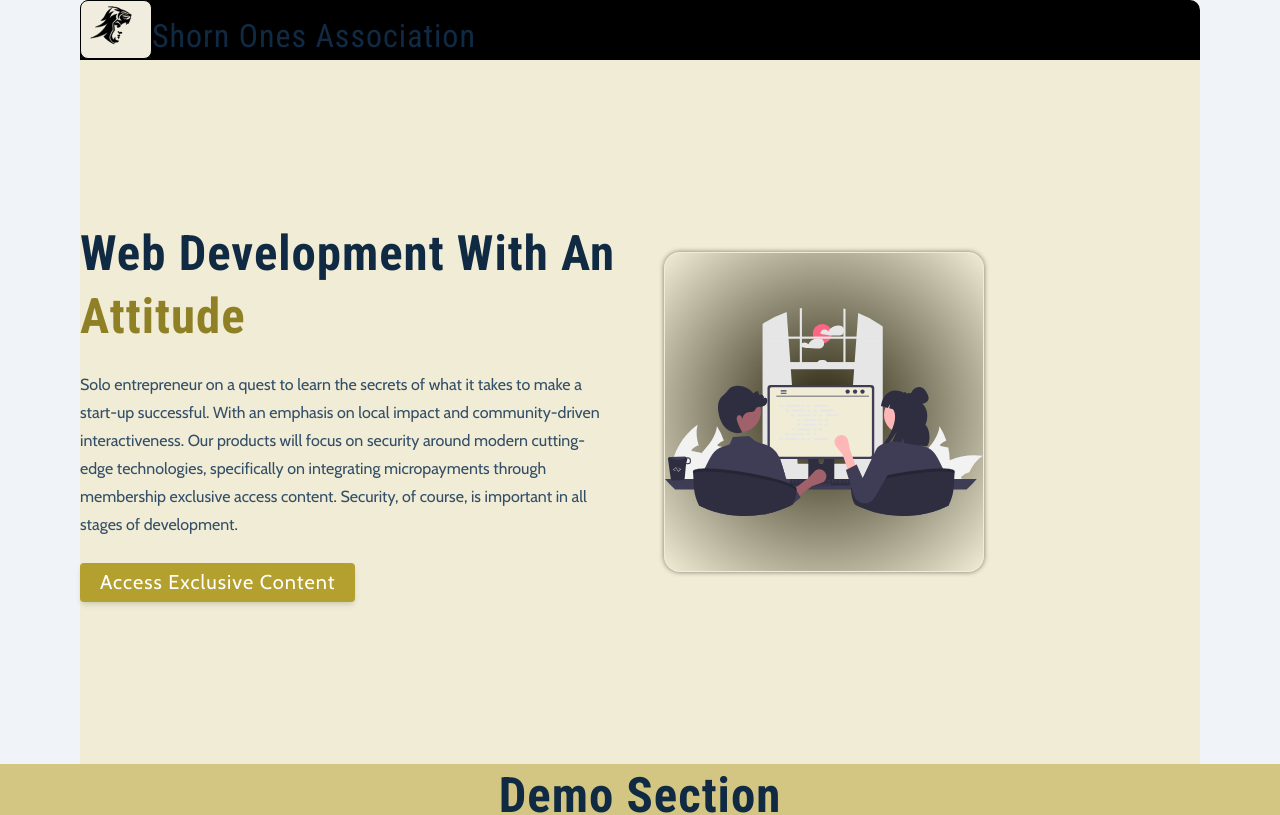
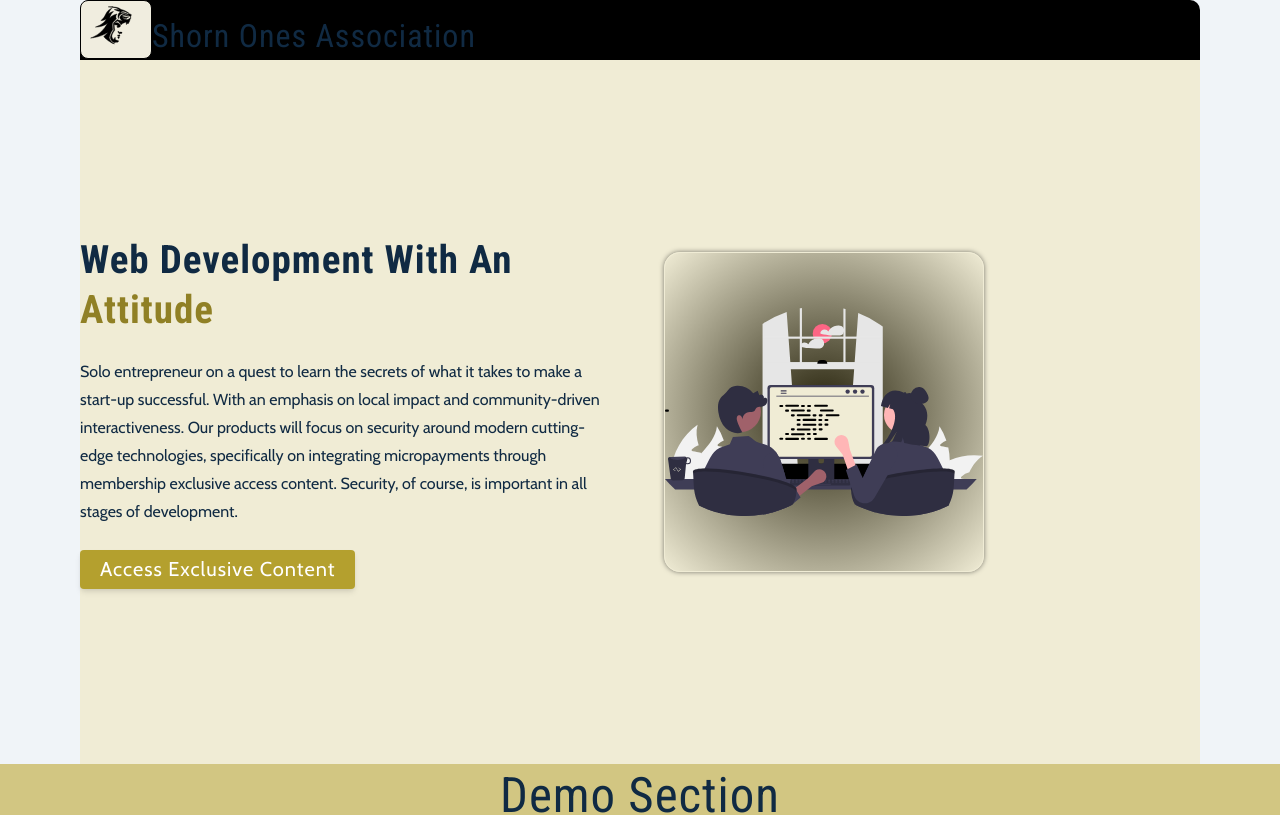
Before and after one commit to saulg-94/SOA, a React (Vite) app in the folder myViteReactApp/: page / in a window 1280 px wide. Shown: the top 815 px of the page. Built offline with nearby package versions, Linux system fonts and the light colour scheme.

Commit message:
looking better
did some changes to styles and pair-programming svg

```diff
--- a/myViteReactApp/package.json
+++ b/myViteReactApp/package.json
@@ -9,6 +9,7 @@
     "preview": "vite preview"
   },
   "dependencies": {
+    "animate.css": "^4.1.1",
     "localforage": "^1.10.0",
     "match-sorter": "^6.3.1",
     "normalize.css": "^8.0.1",
--- a/myViteReactApp/src/assets/wrappers/LandingPage.js
+++ b/myViteReactApp/src/assets/wrappers/LandingPage.js
@@ -13,7 +13,7 @@ const Wrapper = styled.main`
     background: black;
     border-radius: 10px;
     h3 {
-      font-size: 1.2rem;
+      font-size: 1.35rem;
     }
   }
   .logo-container {
@@ -25,48 +25,11 @@ const Wrapper = styled.main`
     min-height: 2rem;
     border: 1px solid black;
     border-radius: 0.5rem;
-    /* animation: spin 4s linear infinite; */
   }
-  /* .logo-container::after {
-    content: '';
-    position: absolute;
-    bottom: 8px;
-    background: rgb(43, 42, 42);
-    background: var(--primary-700);
-    opacity: 0.5;
-    width: 90%;
-    height: 57px;
-    left: 3%;
-    border-radius: 50%;
-    filter: blur(3px);
-    animation: spin 4s linear infinite;
-  }
-  .logo-container::before {
-    content: '';
-    position: absolute;
-    bottom: 8px;
-    background: rgb(43, 42, 42);
-    background: var(--primary-900);
-    opacity: 0.6;
-    width: 80%;
-    height: 6px;
-    left: 3%;
-    border-radius: 50%;
-    filter: blur(3px);
-    animation: spin 4s linear infinite;
-  } */
+
   #logo {
     height: 3rem;
   }
-
-  /* @keyframes spin {
-    100% {
-      transform: translateZ(10px) rotateX(0deg);
-    }
-    0% {
-      transform: translateZ(10px) rotateY(360deg);
-    }
-  } */
 
   .page {
     min-height: calc(100vh - var(--nav-height));
@@ -76,44 +39,33 @@ const Wrapper = styled.main`
     background: var(--primary-50);
     /* border: solid green 2px; */
   }
-  h1 {
+  h2 {
     font-weight: 700;
-    span {
-      color: var(--primary-600);
-    }
   }
-  p {
-    color: var(--grey-700);
+  .slide-in-element {
   }
+
   .main-img {
     display: none;
   }
   .demo-section {
     background: var(--primary-300);
+
     h1 {
       text-align: center;
       margin: auto;
     }
-    img {
-      padding-left: 8px;
-      background: linear-gradient(
-        to right,
-
-        var(--primary-300),
-        var(--primary-600),
-        var(--primary-600),
-        var(--primary-800),
-        var(--primary-600),
-        var(--primary-600),
-        var(--primary-300)
-      );
+    .demo-container {
+      display: block;
+      height: 100vh;
+      width: auto;
     }
   }
 
   /**************
   MIN-WIDTH 680px
   ****************/
-  @media (min-width: 680px) {
+  @media (min-width: 810px) {
     .page {
       grid-template-columns: 1fr 1fr;
       column-gap: 3rem;
--- a/myViteReactApp/src/index.css
+++ b/myViteReactApp/src/index.css
@@ -301,6 +301,22 @@ ul {
 .loading-center {
   margin: 0 auto;
 }
+
+/* animate span element */
+.slide-in-element {
+  /* display: inline; */
+  color: var(--primary-600);
+  animation: slideInFromRight 1s ease-out; /* apply the "slideInFromRight" animation */
+}
+@keyframes slideInFromRight {
+  50% {
+    transform: translateX(50%); /* start off-screen to the right */
+  }
+  0% {
+    transform: translateX(70%); /* end at the starting position */
+  }
+}
+
 /* title */
 
 .title {
--- a/myViteReactApp/src/main.jsx
+++ b/myViteReactApp/src/main.jsx
@@ -7,6 +7,7 @@ import {
   createRoutesFromElements,
 } from 'react-router-dom'
 import 'normalize.css'
+import 'styled-components'
 import './index.css'
 //Components
 import Root from './routes/root'
--- a/myViteReactApp/src/routes/root.jsx
+++ b/myViteReactApp/src/routes/root.jsx
@@ -1,8 +1,14 @@
 import { Outlet } from 'react-router-dom'
+
 import Wrapper from '../assets/wrappers/LandingPage'
 import logo from '../assets/Logo.svg'
 import Main from '../assets/images/pair_programming.svg'
-import Hero from '../assets/images/hero-background.svg'
+
+function logWindowSize() {
+  console.log(`Window size: ${window.innerWidth} x ${window.innerHeight}`)
+}
+
+window.addEventListener('resize', logWindowSize)
 
 export default function Root() {
   return (
@@ -17,9 +23,11 @@ export default function Root() {
         <main className='container page'>
           {/* info */}
           <div className='info'>
-            <h1>
-              Web Development with an <span>Attitude</span>
-            </h1>
+            <h2>
+              Web Development with an{' '}
+              <div className='slide-in-element'>Attitude</div>
+            </h2>
+
             <p>
               Solo entrepreneur on a quest to learn the secrets of what it takes
               to make a start-up successful. With an emphasis on local impact
@@ -38,7 +46,11 @@ export default function Root() {
         <section className='demo-section'>
           <h1>demo section</h1>
           <div className='demo-container'>
-            <img src={Hero} alt='hero' />
+            <p>
+              Lorem ipsum dolor sit amet consectetur, adipisicing elit.
+              Consequatur nobis porro accusantium facere perferendis eum
+              asperiores placeat culpa nesciunt illum?
+            </p>
           </div>
         </section>
       </Wrapper>
```
Also changed, not shown: myViteReactApp/src/assets/images/pair_programming.svg, 1 other file (tests, documents, lock files or other folders).
